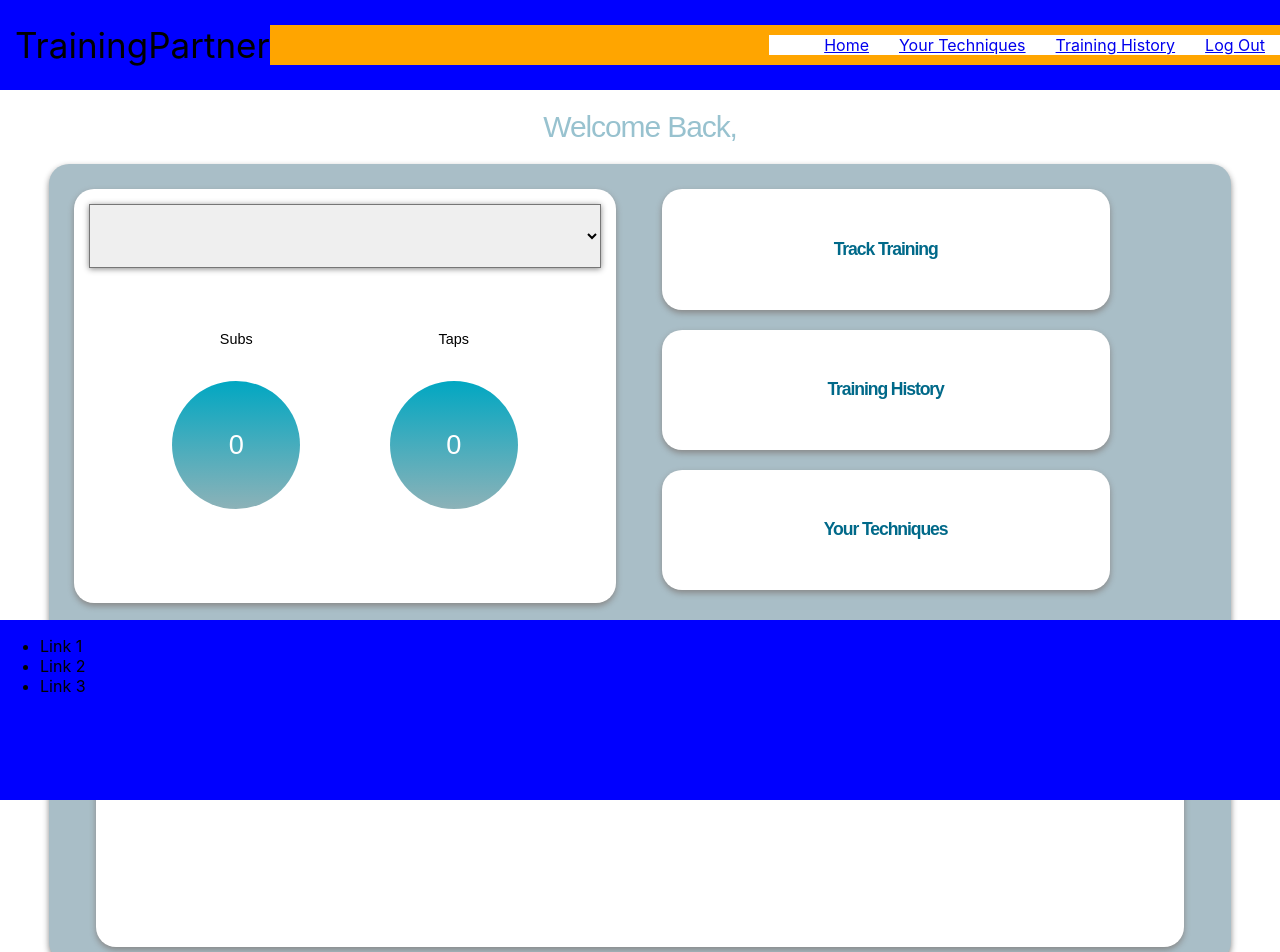
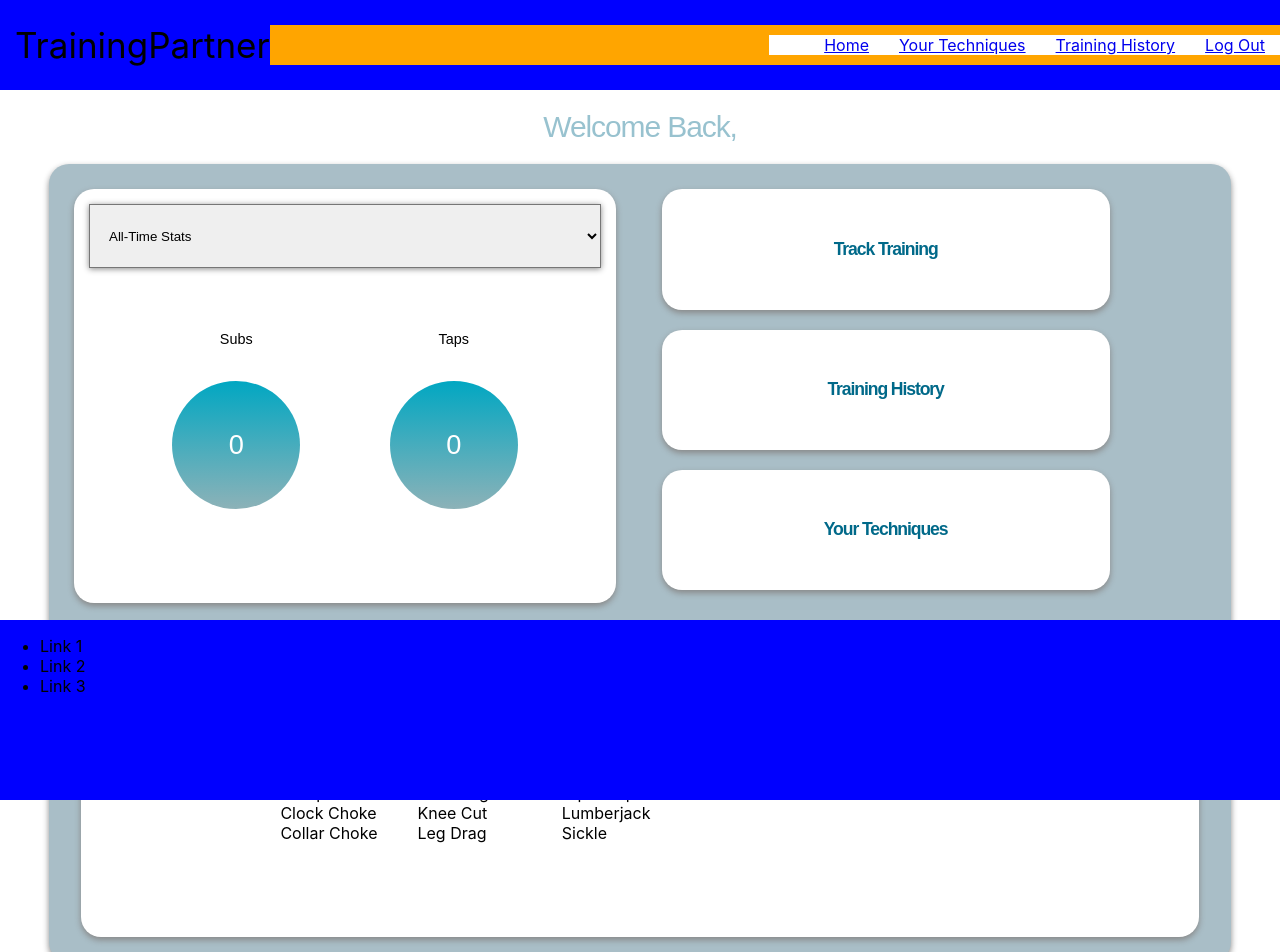
Before and after one commit to mercuryfillings/training-partner, a React (Create React App) app in the folder client/: page /home in a window 1280 px wide. Shown: the top 952 px of the page. Built offline with nearby package versions, Linux system fonts and the light colour scheme; no server answers.

Commit message:
Moving on from body, will come back

```diff
--- a/client/src/Components/Home/Home.jsx
+++ b/client/src/Components/Home/Home.jsx
@@ -27,11 +27,10 @@ export default function Home(props) {
       <div className="home-container">
         <div className="data-container">
           <select className="select-menu">
-            <option></option>
-            <option></option>
-            <option></option>
-            <option></option>
-            <option></option>
+            <option className="options">All-Time Stats</option>
+            <option className="options">Past 7 Days</option>
+            <option className="options">Past 30 Days</option>
+            <option className="options">Past 365 Days</option>
           </select>
           <div className="data">
             <h2 className="item-a">Subs</h2>
@@ -50,7 +49,28 @@ export default function Home(props) {
           <button className="button">Your Techniques</button>
         </div>
         <div className="tech-container">
-
+          <p className="title">Recent Techniques</p>
+          <ul className="list">
+            <p className="title">Submissions</p>
+            <li>Armbar</li>
+            <li>Omoplata</li>
+            <li>Clock Choke</li>
+            <li>Collar Choke</li>
+          </ul>
+          <ul className="list">
+            <p className="title">Guard Passes</p>
+            <li>Toreando</li>
+            <li>Wrecking Ball</li>
+            <li>Knee Cut</li>
+            <li>Leg Drag</li>
+          </ul>
+          <ul className="list">
+            <p className="title">Sweeps</p>
+            <li>Pendulum Sweep</li>
+            <li>Hip Bump</li>
+            <li>Lumberjack</li>
+            <li>Sickle</li>
+          </ul>
         </div>
       </div>
     </div>
--- a/client/src/Components/Home/Home.scss
+++ b/client/src/Components/Home/Home.scss
@@ -29,6 +29,8 @@
 .select-menu {
   height: 5vw;
   box-shadow: 0 1px 6px #888888;
+  padding: 0 15px;
+  font-family: arial;
 }
 
 .home {
@@ -46,12 +48,22 @@
 
 .tech-container {
   width: 85vw;
-  height: 20vw;
+  height: 16vw;
   background-color: white;
   border-radius: 20px;
   justify-self: center;
   margin: 0 auto;
   box-shadow: 0 3px 6px #888888;
+  display: flex;
+  padding: 15px;
+}
+
+.title {
+  margin: 0 0 10px 0;
+}
+
+.list {
+  list-style: none;
 }
 
 .circle {
```
